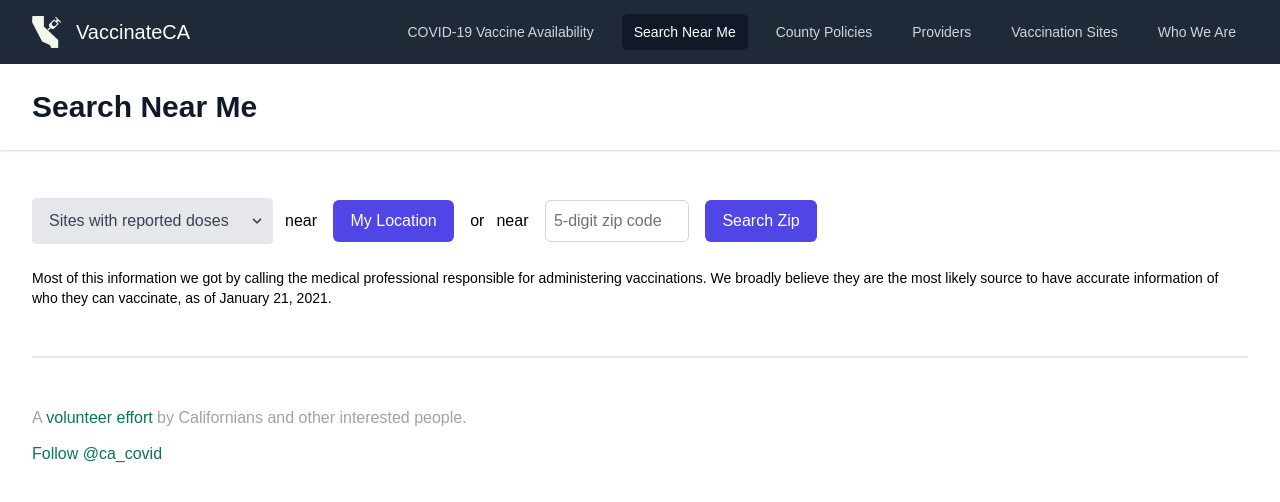
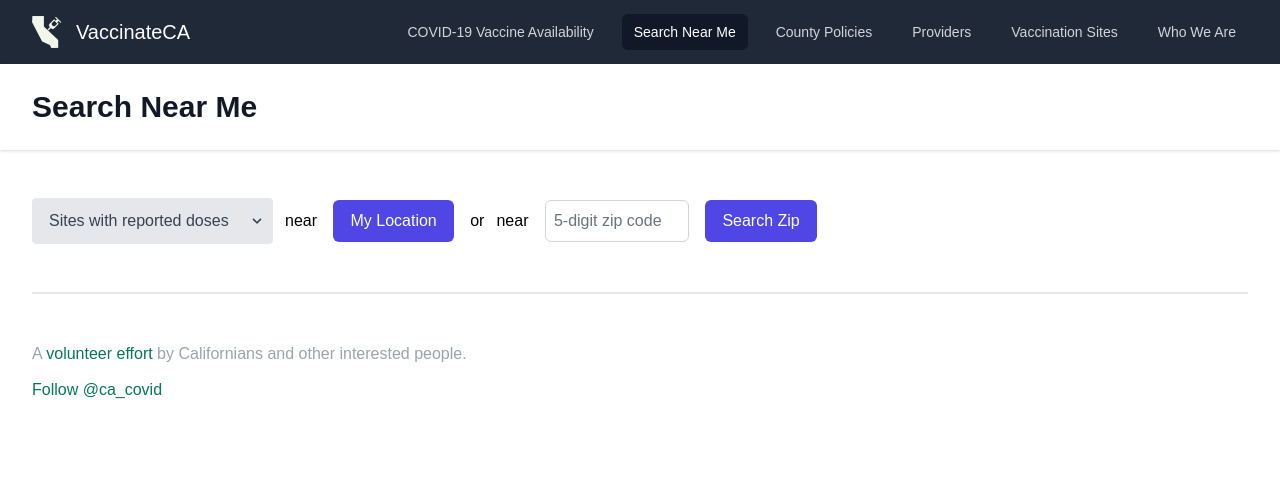
Before and after one commit to CAVaccineInventory/site, a Jekyll site: the page built from nearest.html, in a window 1280 px wide. Shown: the top 502 px of the page. Built offline with Jekyll 4.4.1, drawn with Linux system fonts in a browser that asks for light colours; some web fonts are replaced; comment, search, counter and statistics services are not loaded.

Commit message:
remove disclaimer

```diff
--- a/nearest.html
+++ b/nearest.html
@@ -70,13 +70,6 @@ order: 2
   </div>
 </form>
 
-<div class="text-sm my-4 lg:my-6">
-  Most of this information we got by calling the medical professional
-  responsible for administering vaccinations. We broadly believe they are the
-  most likely source to have accurate information of who they can vaccinate, as
-  of {{ site.time | date: '%B %d, %Y' }}.
-</div>
-
 <ol id="sites"></ol>
 <div id="loading" class="mt-4 hidden">Loading...</div>
 
```
